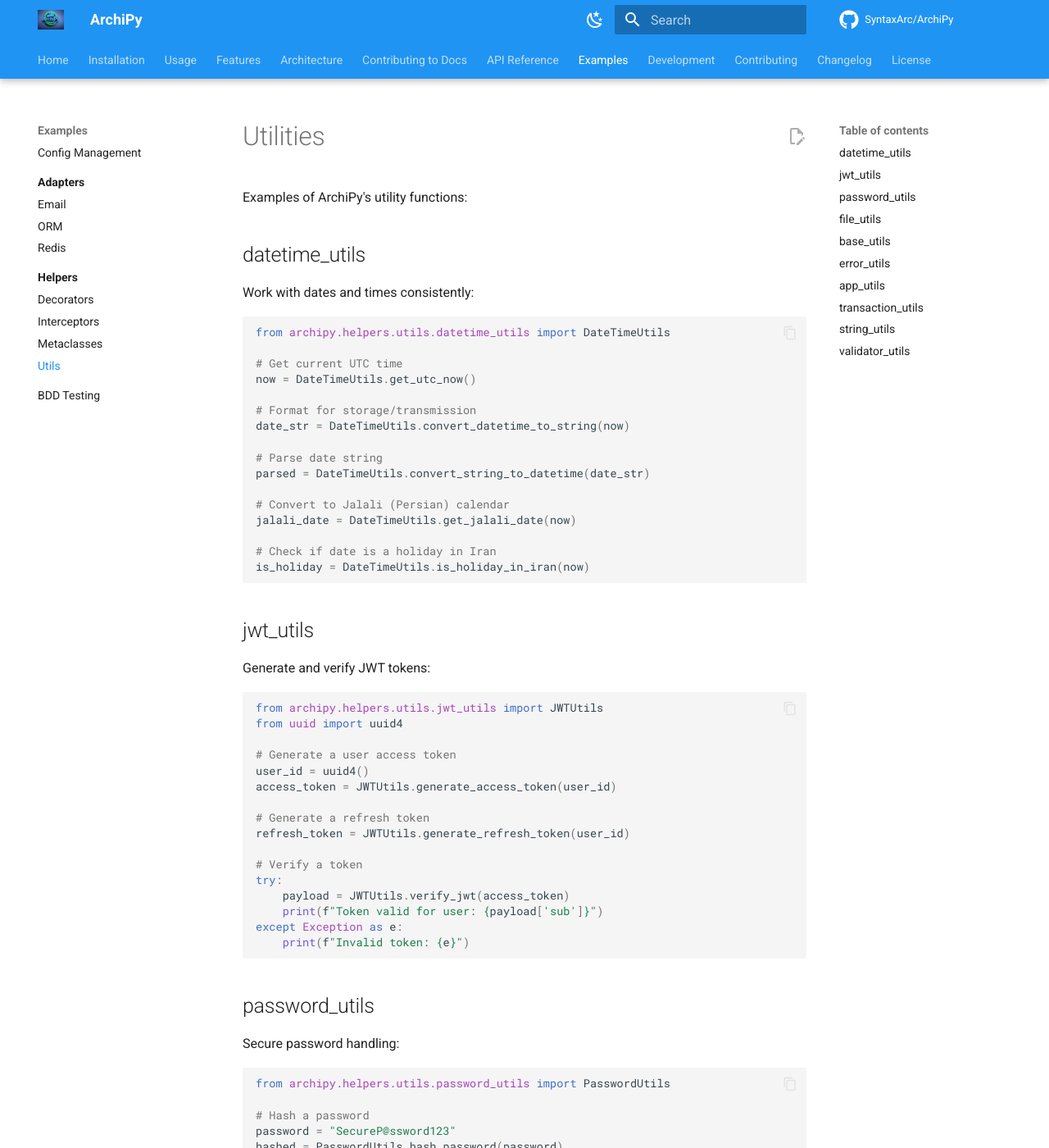
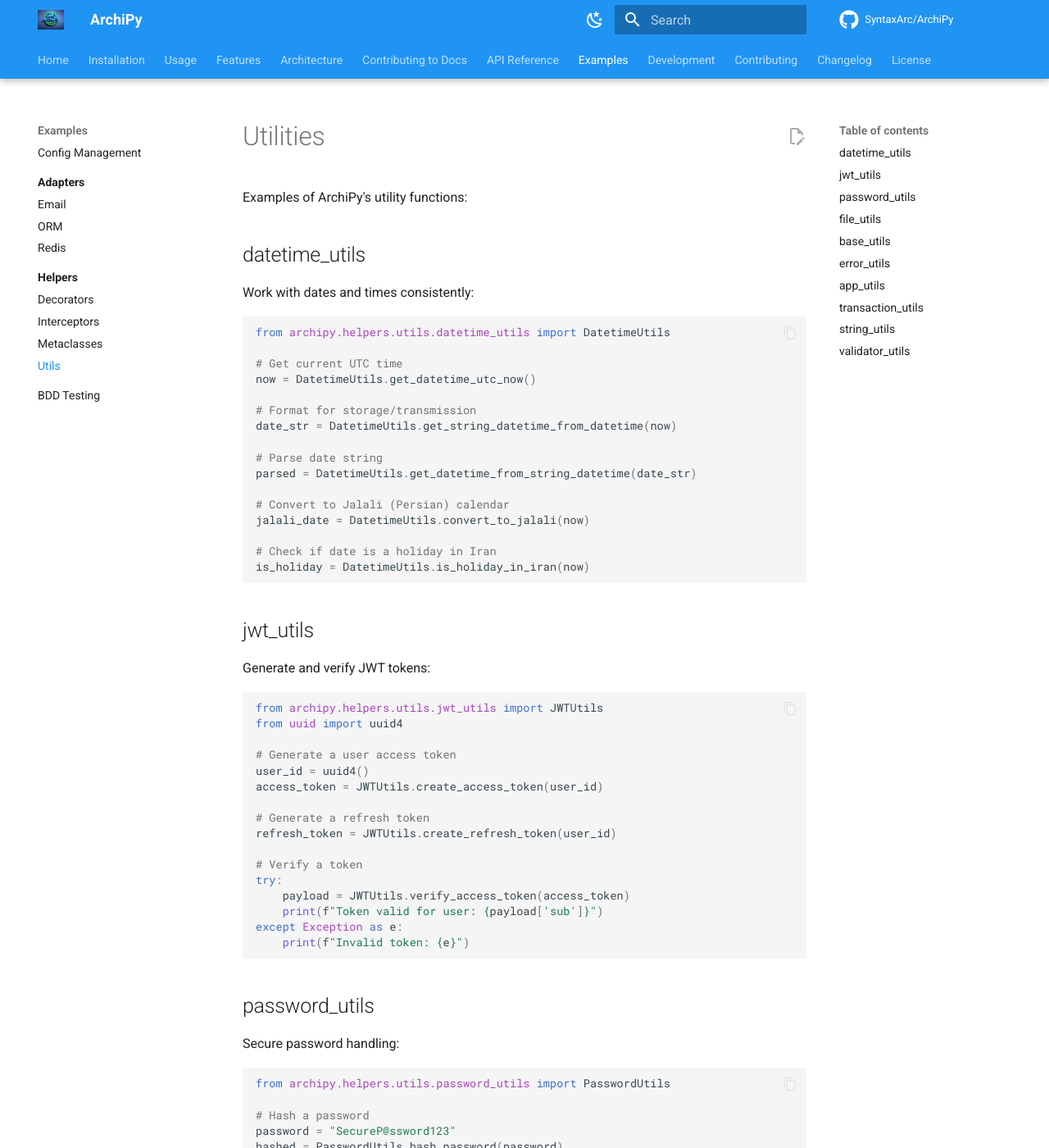
Before and after one commit to negatic/ArchiPy, an MkDocs documentation site: the page built from docs/examples/helpers/utils.md, in a window 1280 px wide and 1400 px high. Shown: the whole window at 82% size. Built offline with MkDocs 1.6.1 and Material for MkDocs 9.7.7, drawn with Linux system fonts in a browser that asks for light colours; comment, search, counter and statistics services are not loaded; the version menu is left out.

Commit message:
[Fix] docs linking problem

````diff
--- a/docs/examples/helpers/utils.md
+++ b/docs/examples/helpers/utils.md
@@ -7,22 +7,22 @@ Examples of ArchiPy's utility functions:
 Work with dates and times consistently:
 
 ```python
-from archipy.helpers.utils.datetime_utils import DateTimeUtils
+from archipy.helpers.utils.datetime_utils import DatetimeUtils
 
 # Get current UTC time
-now = DateTimeUtils.get_utc_now()
+now = DatetimeUtils.get_datetime_utc_now()
 
 # Format for storage/transmission
-date_str = DateTimeUtils.convert_datetime_to_string(now)
+date_str = DatetimeUtils.get_string_datetime_from_datetime(now)
 
 # Parse date string
-parsed = DateTimeUtils.convert_string_to_datetime(date_str)
+parsed = DatetimeUtils.get_datetime_from_string_datetime(date_str)
 
 # Convert to Jalali (Persian) calendar
-jalali_date = DateTimeUtils.get_jalali_date(now)
+jalali_date = DatetimeUtils.convert_to_jalali(now)
 
 # Check if date is a holiday in Iran
-is_holiday = DateTimeUtils.is_holiday_in_iran(now)
+is_holiday = DatetimeUtils.is_holiday_in_iran(now)
 ```
 
 ## jwt_utils
@@ -35,14 +35,14 @@ from uuid import uuid4
 
 # Generate a user access token
 user_id = uuid4()
-access_token = JWTUtils.generate_access_token(user_id)
+access_token = JWTUtils.create_access_token(user_id)
 
 # Generate a refresh token
-refresh_token = JWTUtils.generate_refresh_token(user_id)
+refresh_token = JWTUtils.create_refresh_token(user_id)
 
 # Verify a token
 try:
-    payload = JWTUtils.verify_jwt(access_token)
+    payload = JWTUtils.verify_access_token(access_token)
     print(f"Token valid for user: {payload['sub']}")
 except Exception as e:
     print(f"Invalid token: {e}")
````
Also changed, not shown: docs/api_reference/utils.md (+1 -1 lines).
